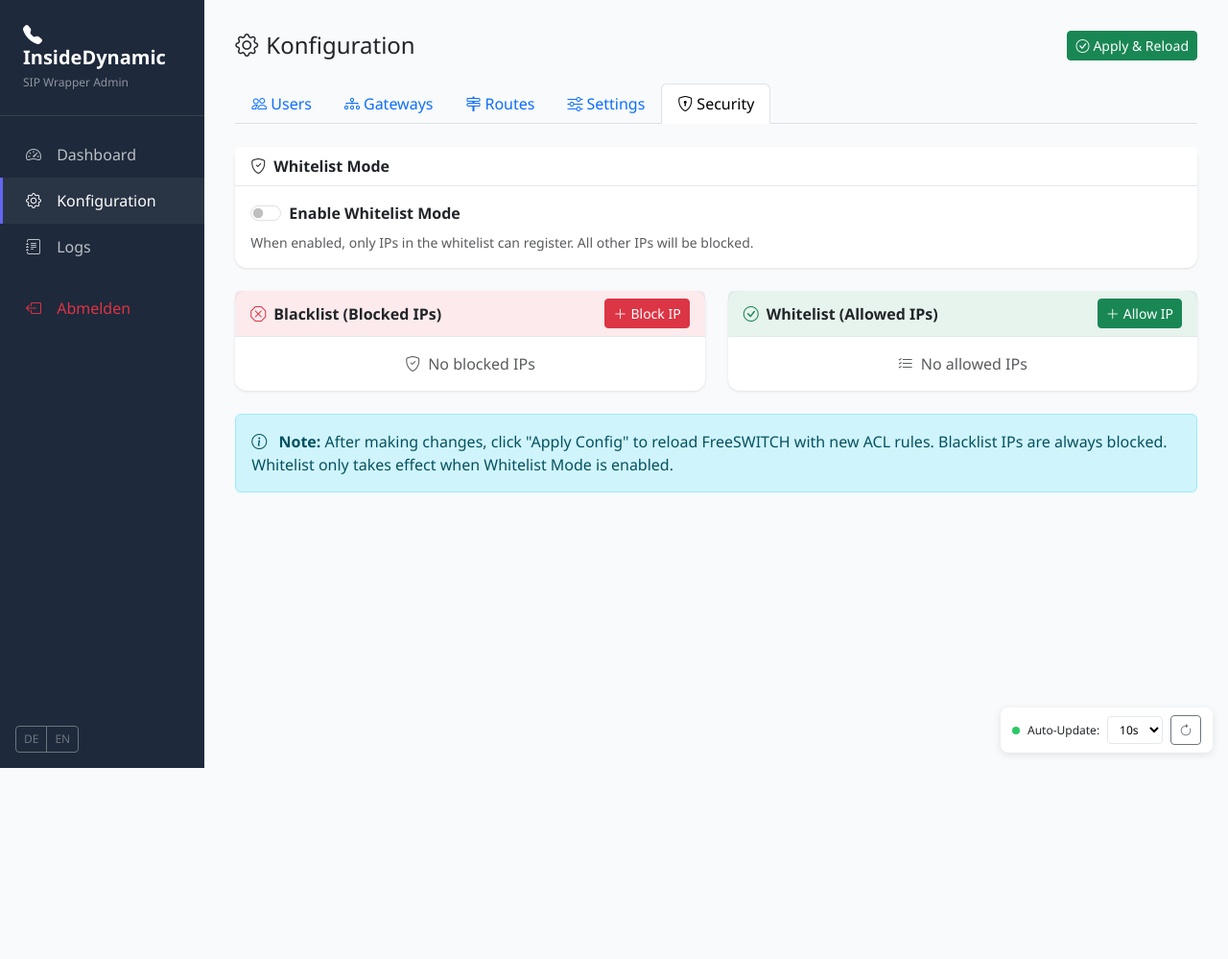
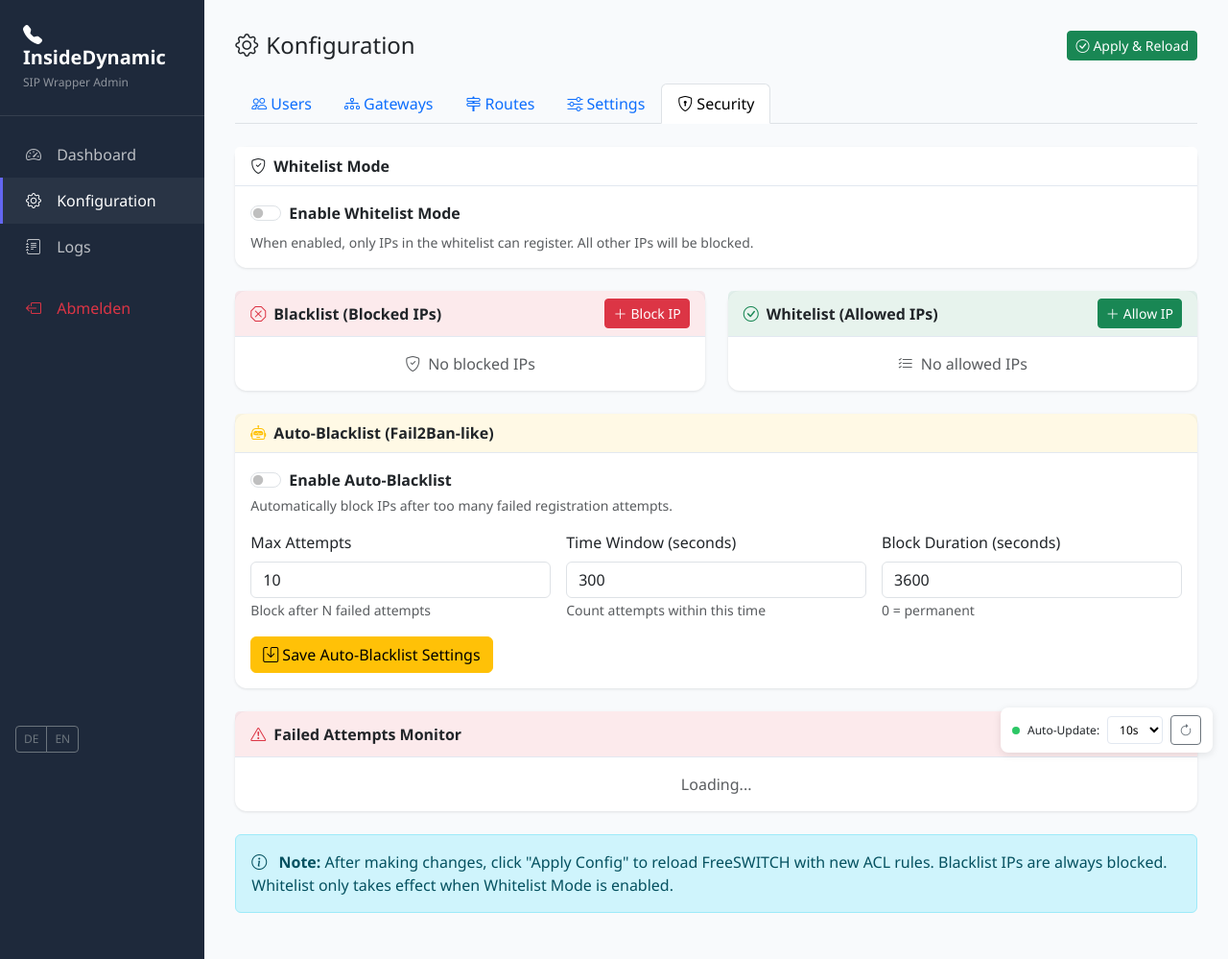
Before and after one commit to insidedynamic-de/sip_wrapper, a Flask app: page /manage in a window 1280 px wide, after a click on "Security". Shown: the whole page at 96% size. Before the commit the page ends 800 px from the top, so only its background shows below. Run offline with Flask 3, Linux system fonts and the light colour scheme; the visitor is signed in with stand-in values (Sample User, id 1); data that the repository does not hold is empty; some libraries are stand-ins or nearby versions.

Commit message:
feat: implement auto-blacklist feature with settings and failed attempts monitoring

```diff
--- a/admin/app.py
+++ b/admin/app.py
@@ -92,6 +92,119 @@ def fs_allowed():
     except RuntimeError:
         # Outside request context - allow (startup, etc.)
         return True
+
+################################################################################
+# Auto-Blacklist: Failed Attempts Tracker
+################################################################################
+import re
+from datetime import datetime, timedelta
+from collections import defaultdict
+import threading
+
+# In-memory storage for failed attempts: {ip: [(timestamp, user), ...]}
+failed_attempts = defaultdict(list)
+failed_attempts_lock = threading.Lock()
+last_log_position = 0  # Track where we left off in the log file
+
+def parse_failed_attempts_from_logs():
+    """Parse FreeSWITCH logs for failed auth attempts"""
+    global last_log_position
+
+    log_paths = [
+        '/var/log/freeswitch/freeswitch.log',
+        '/usr/local/freeswitch/log/freeswitch.log',
+        '/var/log/freeswitch.log'
+    ]
+
+    # Pattern to match failed auth: "SIP auth failure ... from ip X.X.X.X"
+    auth_failure_pattern = re.compile(
+        r'SIP auth (?:failure|challenge).*from ip (\d+\.\d+\.\d+\.\d+)'
+    )
+
+    for log_path in log_paths:
+        if os.path.exists(log_path):
+            try:
+                with open(log_path, 'r', encoding='utf-8', errors='ignore') as f:
+                    # Seek to last position
+                    f.seek(last_log_position)
+                    new_lines = f.readlines()
+                    last_log_position = f.tell()
+
+                    now = datetime.now()
+                    with failed_attempts_lock:
+                        for line in new_lines:
+                            match = auth_failure_pattern.search(line)
+                            if match:
+                                ip = match.group(1)
+                                failed_attempts[ip].append(now)
+
+                    return True
+            except Exception as e:
+                print(f"Error parsing logs: {e}")
+    return False
+
+
+def check_and_auto_blacklist():
+    """Check failed attempts and auto-blacklist if threshold exceeded"""
+    settings = config_store.get_auto_blacklist_settings()
+    if not settings.get('enabled', False):
+        return []
+
+    max_attempts = settings.get('max_attempts', 10)
+    time_window = settings.get('time_window', 300)  # seconds
+
+    now = datetime.now()
+    cutoff = now - timedelta(seconds=time_window)
+    blocked_ips = []
+
+    # Get current blacklist
+    security = config_store.get_security()
+    current_blacklist = [e.get('ip') for e in security.get('blacklist', [])]
+
+    with failed_attempts_lock:
+        for ip, attempts in list(failed_attempts.items()):
+            # Filter to recent attempts only
+            recent = [ts for ts in attempts if ts > cutoff]
+            failed_attempts[ip] = recent
+
+            # Check if exceeds threshold
+            if len(recent) >= max_attempts and ip not in current_blacklist:
+                # Add to blacklist
+                success, msg = config_store.add_to_blacklist(
+                    ip,
+                    f"Auto-blocked: {len(recent)} failed attempts in {time_window}s"
+                )
+                if success:
+                    blocked_ips.append(ip)
+                    # Clear attempts for this IP
+                    failed_attempts[ip] = []
+
+    return blocked_ips
+
+
+def get_failed_attempts_summary():
+    """Get summary of recent failed attempts"""
+    settings = config_store.get_auto_blacklist_settings()
+    time_window = settings.get('time_window', 300)
+
+    now = datetime.now()
+    cutoff = now - timedelta(seconds=time_window)
+
+    summary = []
+    with failed_attempts_lock:
+        for ip, attempts in failed_attempts.items():
+            recent = [ts for ts in attempts if ts > cutoff]
+            if recent:
+                summary.append({
+                    'ip': ip,
+                    'count': len(recent),
+                    'last_attempt': recent[-1].isoformat() if recent else None
+                })
+
+    # Sort by count descending
+    summary.sort(key=lambda x: x['count'], reverse=True)
+    return summary
+
 
 ################################################################################
 # Translations
@@ -1318,6 +1431,59 @@ def api_whitelist_enabled():
     return jsonify({'success': success, 'message': message})
 
 ################################################################################
+# Auto-Blacklist API
+################################################################################
+
+@app.route('/api/security/auto-blacklist', methods=['GET'])
+@login_required
+def api_auto_blacklist_get():
+    """Get auto-blacklist settings"""
+    settings = config_store.get_auto_blacklist_settings()
+    return jsonify(settings)
+
+@app.route('/api/security/auto-blacklist', methods=['POST'])
+@login_required
+def api_auto_blacklist_update():
+    """Update auto-blacklist settings"""
+    data = request.get_json()
+    settings = {
+        'enabled': data.get('enabled', False),
+        'max_attempts': int(data.get('max_attempts', 10)),
+        'time_window': int(data.get('time_window', 300)),
+        'block_duration': int(data.get('block_duration', 3600))
+    }
+    success, message = config_store.update_auto_blacklist_settings(settings)
+    return jsonify({'success': success, 'message': message})
+
+@app.route('/api/security/failed-attempts', methods=['GET'])
+@login_required
+def api_failed_attempts():
+    """Get failed attempts summary"""
+    # First, parse new log entries
+    parse_failed_attempts_from_logs()
+    # Then check and auto-blacklist
+    blocked = check_and_auto_blacklist()
+    # Return summary
+    summary = get_failed_attempts_summary()
+    return jsonify({
+        'attempts': summary,
+        'auto_blocked': blocked,
+        'settings': config_store.get_auto_blacklist_settings()
+    })
+
+@app.route('/api/security/check-blacklist', methods=['POST'])
+@login_required
+def api_check_blacklist():
+    """Manually trigger auto-blacklist check"""
+    parse_failed_attempts_from_logs()
+    blocked = check_and_auto_blacklist()
+    return jsonify({
+        'success': True,
+        'blocked': blocked,
+        'message': f"Blocked {len(blocked)} IPs" if blocked else "No IPs blocked"
+    })
+
+################################################################################
 # Main
 ################################################################################
 
--- a/admin/config_store.py
+++ b/admin/config_store.py
@@ -49,7 +49,13 @@ DEFAULT_CONFIG = {
     "security": {
         "blacklist": [],
         "whitelist": [],
-        "whitelist_enabled": False
+        "whitelist_enabled": False,
+        "auto_blacklist": {
+            "enabled": False,
+            "max_attempts": 10,
+            "time_window": 300,
+            "block_duration": 3600
+        }
     }
 }
 
@@ -804,3 +810,22 @@ def set_whitelist_enabled(enabled):
     config['security']['whitelist_enabled'] = enabled
     save_config(config)
     return True, "Whitelist mode " + ("enabled" if enabled else "disabled")
+
+
+def get_auto_blacklist_settings():
+    """Get auto-blacklist settings"""
+    config = load_config()
+    security = config.get('security', {})
+    return security.get('auto_blacklist', DEFAULT_CONFIG['security']['auto_blacklist'])
+
+
+def update_auto_blacklist_settings(settings):
+    """Update auto-blacklist settings"""
+    config = load_config()
+    if 'security' not in config:
+        config['security'] = DEFAULT_CONFIG['security'].copy()
+    if 'auto_blacklist' not in config['security']:
+        config['security']['auto_blacklist'] = DEFAULT_CONFIG['security']['auto_blacklist'].copy()
+    config['security']['auto_blacklist'].update(settings)
+    save_config(config)
+    return True, "Auto-blacklist settings updated"
--- a/admin/templates/manage.html
+++ b/admin/templates/manage.html
@@ -356,6 +356,61 @@
             </div>
         </div>
 
+        <!-- Auto-Blacklist Settings -->
+        <div class="card mb-4">
+            <div class="card-header bg-warning bg-opacity-10">
+                <i class="bi bi-robot me-2 text-warning"></i>Auto-Blacklist (Fail2Ban-like)
+            </div>
+            <div class="card-body">
+                <div class="row g-3">
+                    <div class="col-md-12">
+                        <div class="form-check form-switch">
+                            <input class="form-check-input" type="checkbox" id="auto-blacklist-enabled" onchange="saveAutoBlacklistSettings()">
+                            <label class="form-check-label" for="auto-blacklist-enabled">
+                                <strong>Enable Auto-Blacklist</strong>
+                            </label>
+                        </div>
+                        <p class="text-muted small mt-1 mb-0">
+                            Automatically block IPs after too many failed registration attempts.
+                        </p>
+                    </div>
+                    <div class="col-md-4">
+                        <label class="form-label">Max Attempts</label>
+                        <input type="number" class="form-control" id="auto-blacklist-max-attempts" value="10" min="1" max="100">
+                        <small class="text-muted">Block after N failed attempts</small>
+                    </div>
+                    <div class="col-md-4">
+                        <label class="form-label">Time Window (seconds)</label>
+                        <input type="number" class="form-control" id="auto-blacklist-time-window" value="300" min="60" max="86400">
+                        <small class="text-muted">Count attempts within this time</small>
+                    </div>
+                    <div class="col-md-4">
+                        <label class="form-label">Block Duration (seconds)</label>
+                        <input type="number" class="form-control" id="auto-blacklist-duration" value="3600" min="60" max="604800">
+                        <small class="text-muted">0 = permanent</small>
+                    </div>
+                </div>
+                <button class="btn btn-warning mt-3" onclick="saveAutoBlacklistSettings()">
+                    <i class="bi bi-save me-1"></i>Save Auto-Blacklist Settings
+                </button>
+            </div>
+        </div>
+
+        <!-- Failed Attempts Monitor -->
+        <div class="card mb-4">
+            <div class="card-header d-flex justify-content-between align-items-center bg-danger bg-opacity-10">
+                <span><i class="bi bi-exclamation-triangle me-2 text-danger"></i>Failed Attempts Monitor</span>
+                <button class="btn btn-outline-danger btn-sm" onclick="checkAutoBlacklist()">
+                    <i class="bi bi-shield-exclamation me-1"></i>Check & Block Now
+                </button>
+            </div>
+            <div class="card-body p-0">
+                <div id="failed-attempts-container">
+                    <div class="p-3 text-center text-muted">Loading...</div>
+                </div>
+            </div>
+        </div>
+
         <!-- Info -->
         <div class="alert alert-info">
             <i class="bi bi-info-circle me-2"></i>
```
